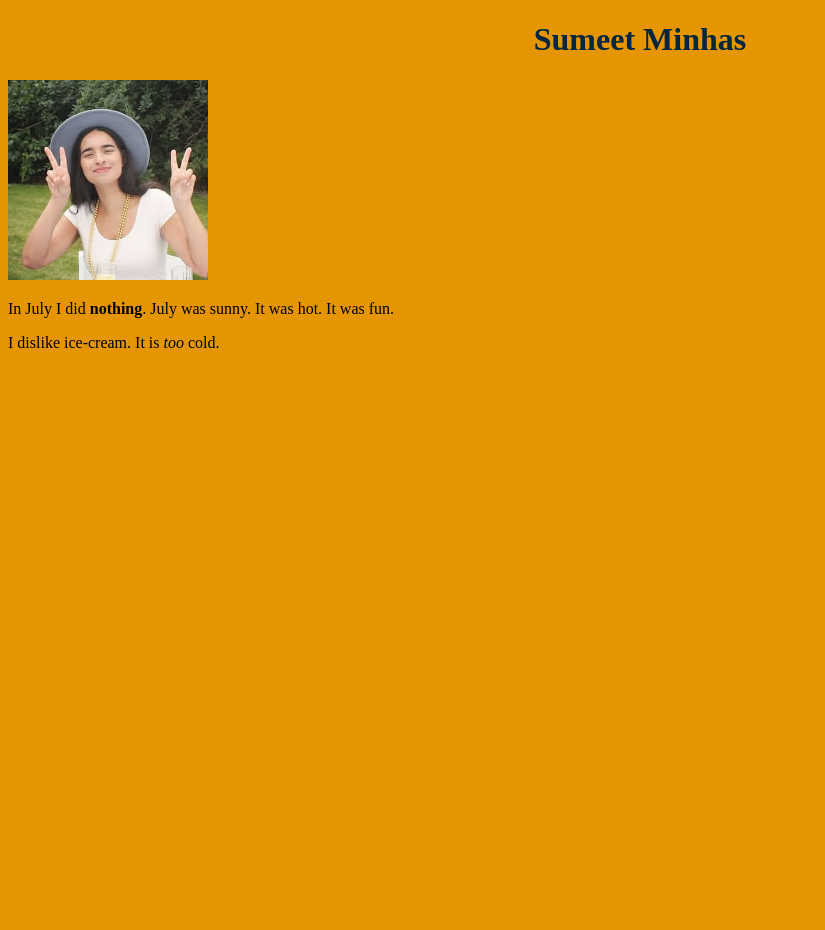
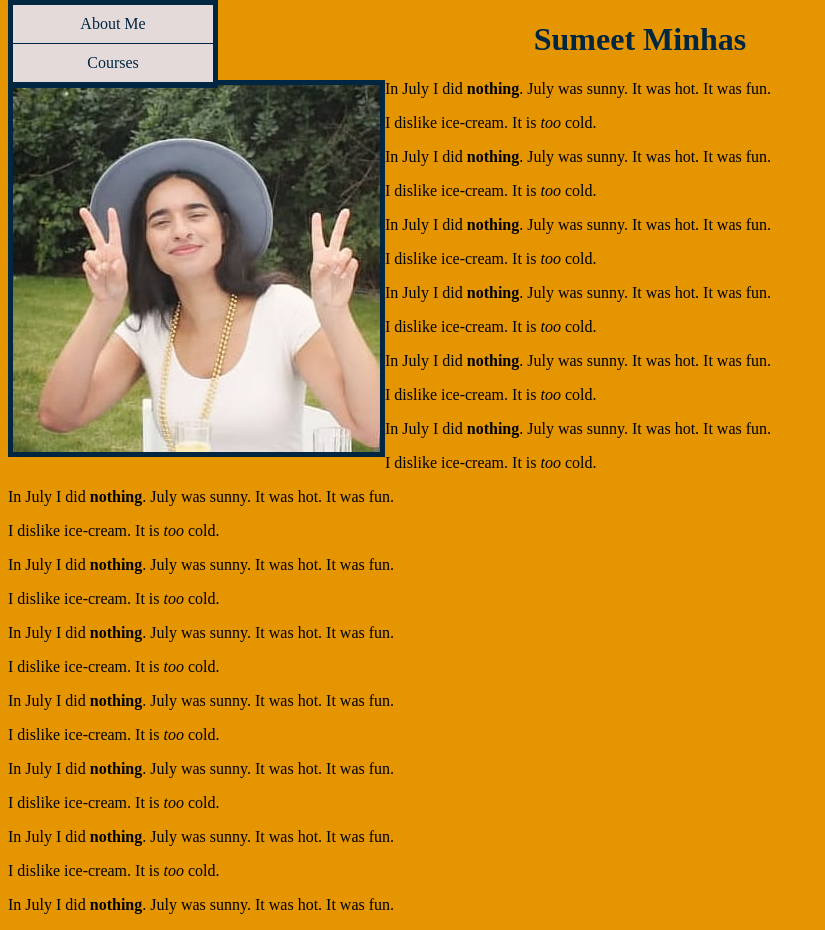
Before and after one commit to sumeetminhas/personal_website, a plain HTML site: page pages/about.html in a window 1280 px wide. Shown: the whole page, without its empty margins (0-825 px from the left). Before the commit the page ends 800 px from the top, so only its background shows below. Drawn offline with Linux system fonts and the light colour scheme.

Commit message:
nav bar on all pages

```diff
--- a/css/styles.css
+++ b/css/styles.css
@@ -14,6 +14,8 @@ nav {
     padding: 0;
     width: 200px;
     border: 5px solid #002642;
+    position: fixed;
+    top: 0;
 }
 
 li a {
@@ -28,3 +30,20 @@ li a {
 li a:hover {
     background-color: #e59500;
 }
+
+ul {
+    list-style-type: none;
+    background-color: #e5dada;
+    margin: 15px;
+    padding: 0px;
+    width: 200px;
+    border: 5px solid #002642;
+
+}
+
+img {
+    float: left;
+    padding: 15px;
+    border: 5px solid #002642;
+    padding: 0;
+}
--- a/pages/about.html
+++ b/pages/about.html
@@ -8,13 +8,65 @@
     <title>Personal Website</title>
 </head>
 <body>
+    <nav>
+        <li><a href="pages/about.html">About Me</a></li>
+        <li><a href="pages/courses.html">Courses</a></li>
+    </nav>
     <h1>Sumeet Minhas</h1>
 
-    <img src="../images/image.jpg" alt="Sumeet" width="200" height="200">
+    <img src="../images/image.jpg" alt="Sumeet">
 
     <p> In July I did <strong>nothing</strong>. July was sunny. It was hot. It was fun. </p>
 
     <p> I dislike ice-cream. It is <em>too</em> cold. </p>
 
+    <p> In July I did <strong>nothing</strong>. July was sunny. It was hot. It was fun. </p>
+
+    <p> I dislike ice-cream. It is <em>too</em> cold. </p>
+
+    <p> In July I did <strong>nothing</strong>. July was sunny. It was hot. It was fun. </p>
+
+    <p> I dislike ice-cream. It is <em>too</em> cold. </p>
+
+    <p> In July I did <strong>nothing</strong>. July was sunny. It was hot. It was fun. </p>
+
+    <p> I dislike ice-cream. It is <em>too</em> cold. </p>
+
+    <p> In July I did <strong>nothing</strong>. July was sunny. It was hot. It was fun. </p>
+
+    <p> I dislike ice-cream. It is <em>too</em> cold. </p>
+
+    <p> In July I did <strong>nothing</strong>. July was sunny. It was hot. It was fun. </p>
+
+    <p> I dislike ice-cream. It is <em>too</em> cold. </p>
+
+    <p> In July I did <strong>nothing</strong>. July was sunny. It was hot. It was fun. </p>
+
+    <p> I dislike ice-cream. It is <em>too</em> cold. </p>
+
+    <p> In July I did <strong>nothing</strong>. July was sunny. It was hot. It was fun. </p>
+
+    <p> I dislike ice-cream. It is <em>too</em> cold. </p>
+
+    <p> In July I did <strong>nothing</strong>. July was sunny. It was hot. It was fun. </p>
+
+    <p> I dislike ice-cream. It is <em>too</em> cold. </p>
+
+    <p> In July I did <strong>nothing</strong>. July was sunny. It was hot. It was fun. </p>
+
+    <p> I dislike ice-cream. It is <em>too</em> cold. </p>
+
+    <p> In July I did <strong>nothing</strong>. July was sunny. It was hot. It was fun. </p>
+
+    <p> I dislike ice-cream. It is <em>too</em> cold. </p>
+
+    <p> In July I did <strong>nothing</strong>. July was sunny. It was hot. It was fun. </p>
+
+    <p> I dislike ice-cream. It is <em>too</em> cold. </p>
+
+    <p> In July I did <strong>nothing</strong>. July was sunny. It was hot. It was fun. </p>
+
+
+
 </body>
 </html>
```
Also changed, not shown: index.html (+0 -1 lines), pages/courses.html (+6 -2 lines).
